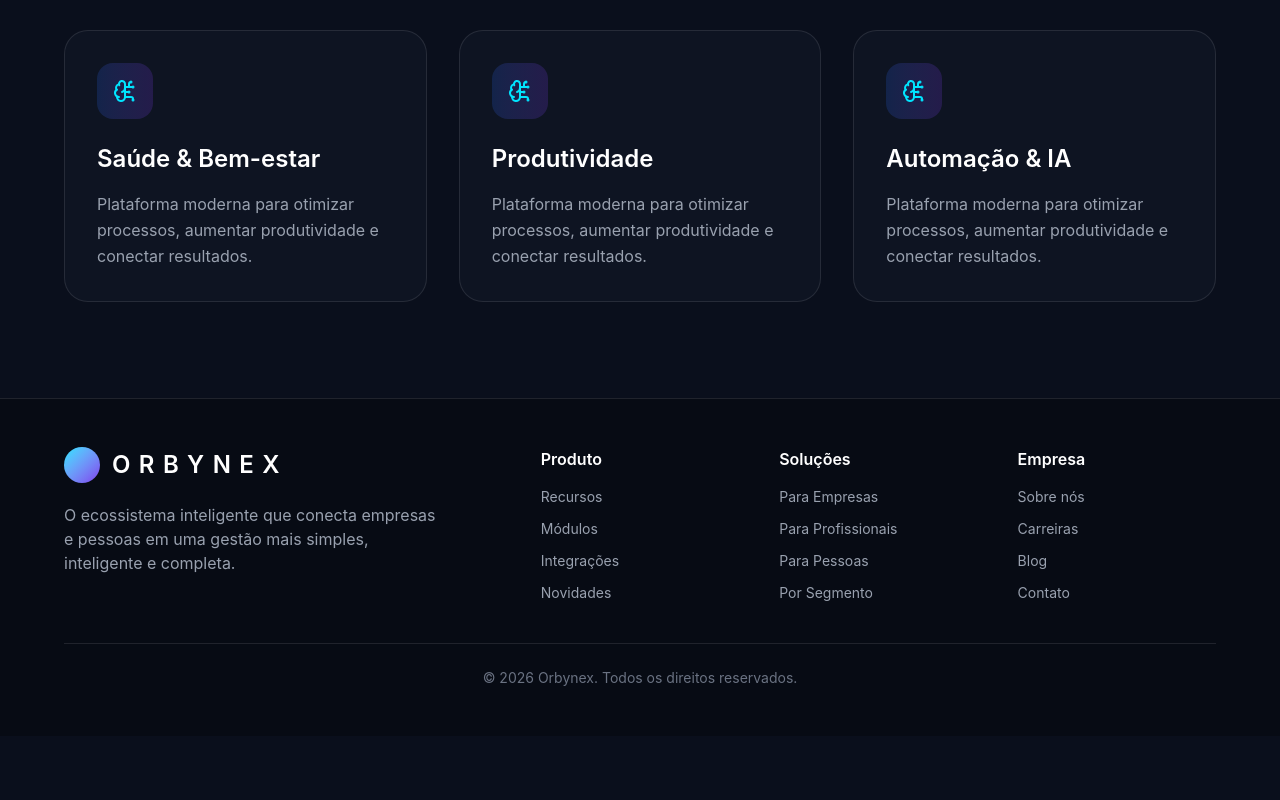
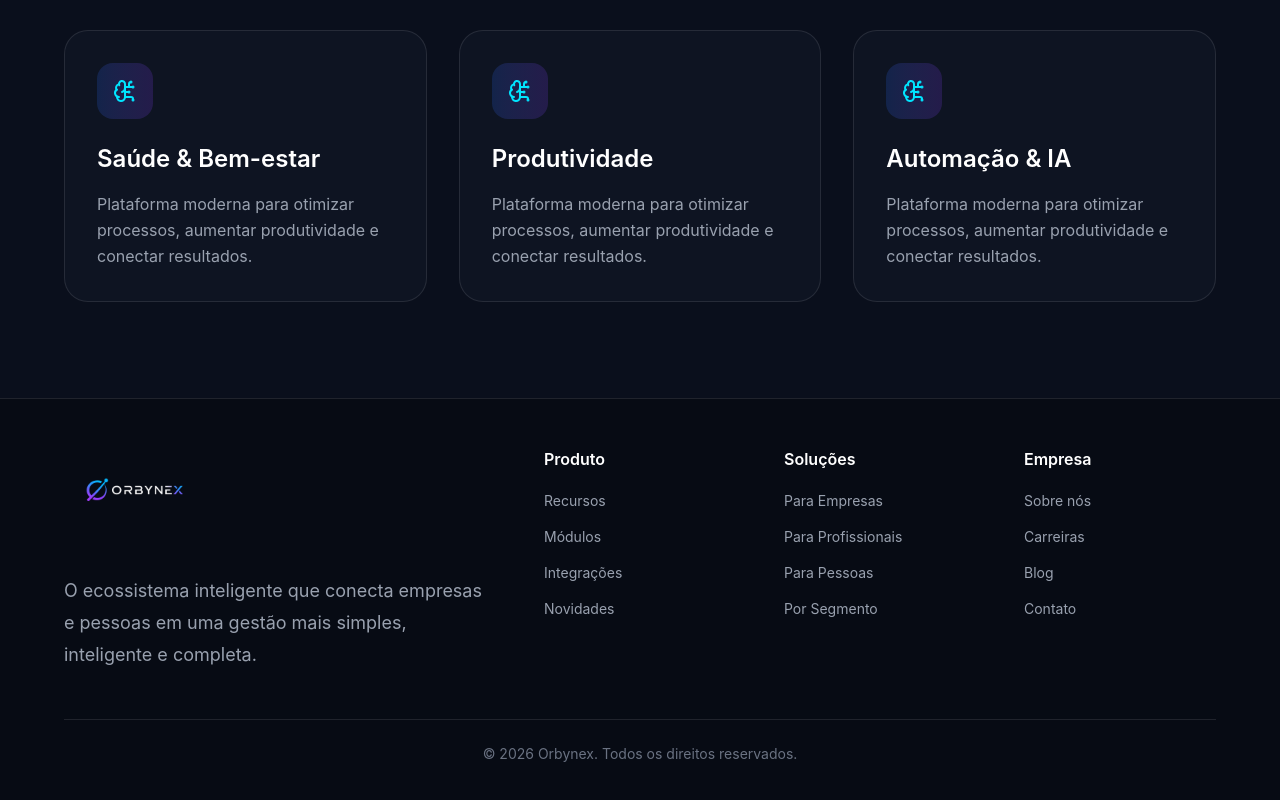
Before and after one commit to joseteixeiracyber/orbynex-frontend, a React (Vite) app: page / in a window 1280 px wide. Shown: the part 1848-2648 px from the top of the page. Before the commit the page ends 2584 px from the top, so only its background shows below. Built offline with nearby package versions, Linux system fonts and the light colour scheme.

Commit message:
ajuste no footer

```diff
--- a/src/components/Footer.jsx
+++ b/src/components/Footer.jsx
@@ -1,54 +1,114 @@
 // src/components/Footer.jsx
+
+import Logo from "../img/Logo.png";
+
 export default function Footer() {
   return (
     <footer className="border-t border-white/10 bg-[#070B14] px-6 lg:px-16 py-12">
-      <div className="max-w-7xl mx-auto grid gap-10 lg:grid-cols-5">
-        <div className="lg:col-span-2">
-          <div className="flex items-center gap-3 mb-5">
-            <div className="w-9 h-9 rounded-full bg-gradient-to-br from-[#00E5FF] to-[#7C3AED]" />
-            <span className="text-2xl tracking-[0.35em] font-semibold">
-              ORBYNEX
-            </span>
+      <div className="max-w-7xl mx-auto grid gap-12 lg:grid-cols-5">
+
+        {/* LOGO + DESCRIÇÃO */}
+        <div className="lg:col-span-2 flex flex-col justify-start">
+
+          <div className="flex items-center mb-8">
+            <img
+              src={Logo}
+              alt="Orbynex"
+              className="
+                h-16
+                md:h-20
+                lg:h-24
+                w-auto
+                object-contain
+                select-none
+              "
+            />
           </div>
 
-          <p className="text-gray-400 max-w-sm">
-            O ecossistema inteligente que conecta empresas e pessoas em uma
-            gestão mais simples, inteligente e completa.
+          <p className="text-gray-400 max-w-md leading-8 text-lg">
+            O ecossistema inteligente que conecta empresas e pessoas
+            em uma gestão mais simples, inteligente e completa.
           </p>
         </div>
 
+        {/* PRODUTO */}
         <div>
-          <h4 className="font-semibold mb-4">Produto</h4>
-          <ul className="space-y-3 text-gray-400 text-sm">
-            <li>Recursos</li>
-            <li>Módulos</li>
-            <li>Integrações</li>
-            <li>Novidades</li>
+          <h4 className="font-semibold mb-5 text-white">
+            Produto
+          </h4>
+
+          <ul className="space-y-4 text-gray-400 text-sm">
+            <li className="hover:text-white transition cursor-pointer">
+              Recursos
+            </li>
+
+            <li className="hover:text-white transition cursor-pointer">
+              Módulos
+            </li>
+
+            <li className="hover:text-white transition cursor-pointer">
+              Integrações
+            </li>
+
+            <li className="hover:text-white transition cursor-pointer">
+              Novidades
+            </li>
           </ul>
         </div>
 
+        {/* SOLUÇÕES */}
         <div>
-          <h4 className="font-semibold mb-4">Soluções</h4>
-          <ul className="space-y-3 text-gray-400 text-sm">
-            <li>Para Empresas</li>
-            <li>Para Profissionais</li>
-            <li>Para Pessoas</li>
-            <li>Por Segmento</li>
+          <h4 className="font-semibold mb-5 text-white">
+            Soluções
+          </h4>
+
+          <ul className="space-y-4 text-gray-400 text-sm">
+            <li className="hover:text-white transition cursor-pointer">
+              Para Empresas
+            </li>
+
+            <li className="hover:text-white transition cursor-pointer">
+              Para Profissionais
+            </li>
+
+            <li className="hover:text-white transition cursor-pointer">
+              Para Pessoas
+            </li>
+
+            <li className="hover:text-white transition cursor-pointer">
+              Por Segmento
+            </li>
           </ul>
         </div>
 
+        {/* EMPRESA */}
         <div>
-          <h4 className="font-semibold mb-4">Empresa</h4>
-          <ul className="space-y-3 text-gray-400 text-sm">
-            <li>Sobre nós</li>
-            <li>Carreiras</li>
-            <li>Blog</li>
-            <li>Contato</li>
+          <h4 className="font-semibold mb-5 text-white">
+            Empresa
+          </h4>
+
+          <ul className="space-y-4 text-gray-400 text-sm">
+            <li className="hover:text-white transition cursor-pointer">
+              Sobre nós
+            </li>
+
+            <li className="hover:text-white transition cursor-pointer">
+              Carreiras
+            </li>
+
+            <li className="hover:text-white transition cursor-pointer">
+              Blog
+            </li>
+
+            <li className="hover:text-white transition cursor-pointer">
+              Contato
+            </li>
           </ul>
         </div>
       </div>
 
-      <div className="max-w-7xl mx-auto mt-10 pt-6 border-t border-white/10 text-center text-gray-500 text-sm">
+      {/* COPYRIGHT */}
+      <div className="max-w-7xl mx-auto mt-12 pt-6 border-t border-white/10 text-center text-gray-500 text-sm">
         © 2026 Orbynex. Todos os direitos reservados.
       </div>
     </footer>
--- a/src/components/Header.jsx
+++ b/src/components/Header.jsx
@@ -1,13 +1,23 @@
 // src/components/Header.jsx
 import { Menu } from "lucide-react";
-
+import Logo from "../img/Logo.png";
 export default function Header() {
   return (
     <header className="fixed top-0 left-0 w-full z-50 bg-[#0A0F1C]/80 backdrop-blur-xl border-b border-white/10">
       <div className="max-w-7xl mx-auto px-6 lg:px-16 h-20 flex items-center justify-between">
         <div className="flex items-center gap-3">
-          <div className="w-9 h-9 rounded-full bg-gradient-to-br from-[#00E5FF] to-[#7C3AED]" />
-          <img src="./img/logo.png" alt="Orbynex" className="h-6" />
+        <img
+  src={Logo}
+  alt="Orbynex"
+  className="
+    h-10
+    md:h-30
+    lg:h-44
+    w-auto
+    mt-4
+    object-contain
+  "
+/>
         </div>
 
         <nav className="hidden lg:flex items-center gap-8 text-sm text-gray-300">
```
Also changed, not shown: src/img/Logo.png.
